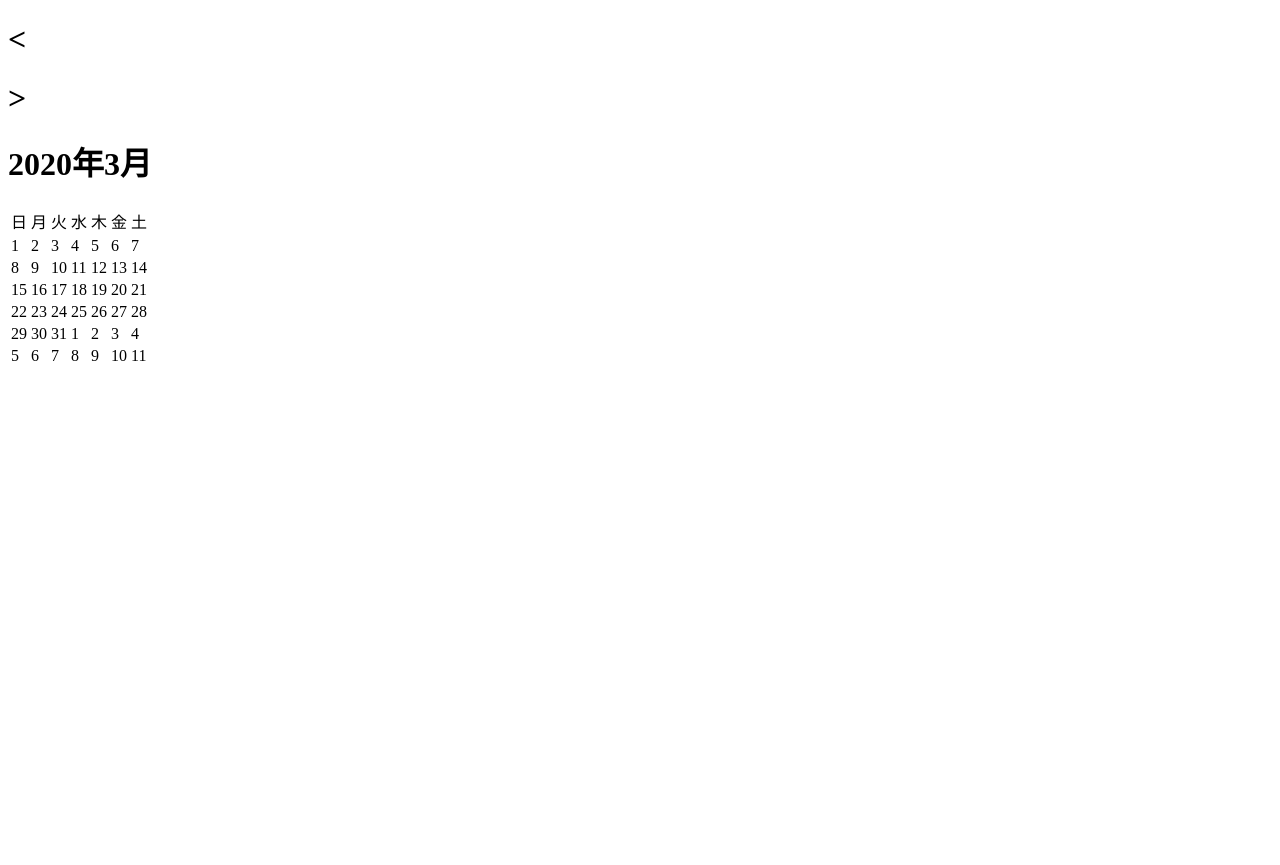
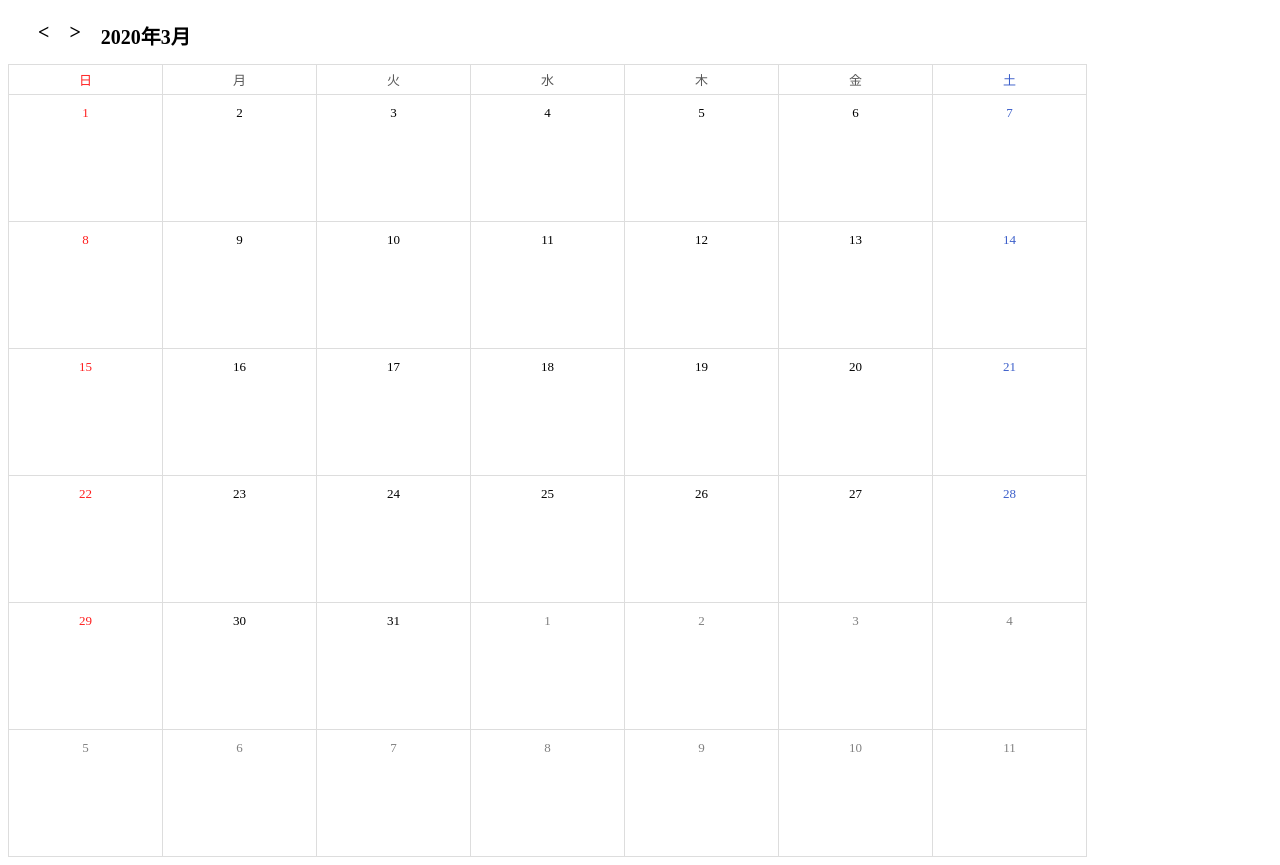
Before and after one commit to morhi-2214/calendarApp, a website: page src/templete.html in a window 1280 px wide. Before the commit the page ends 800 px from the top, so only its background shows below. Drawn offline with Linux system fonts and the light colour scheme.

Commit message:
cssの指定ファイル名を修正＆説明文追加

```diff
--- a/src/js/main.js
+++ b/src/js/main.js
@@ -4,6 +4,7 @@
     const date = new Date();
     let year = date.getFullYear();
     let month = date.getMonth() + 1;
+    // 表示月の数（デフォルト：１）
     const config = {
         show: 1,
     };
@@ -28,6 +29,7 @@
         }
     }
 
+    // カレンダーの原型を作成
     function createCalendar(year, month) {
         const startDate = new Date(year, month - 1, 1);
         const endDate = new Date(year, month, 0);
@@ -79,6 +81,7 @@
     function moveMonth(e) {
         main.innerHTML = '';
 
+        // 先月へ移動する
         if (e.target.id === 'prev') {
             month--;
 
@@ -88,6 +91,7 @@
             }
         }
 
+        // 来月へ移動する
         if (e.target.id === 'next') {
             month++;
 
--- a/src/templete.html
+++ b/src/templete.html
@@ -4,7 +4,7 @@
     <head>
         <meta charset="utf-8">
         <title>calendar-app</title>
-        <link rel="stylesheet" href="css/style.css">
+        <link rel="stylesheet" href="css/styles.css">
     </head>
 
     <body>
```
